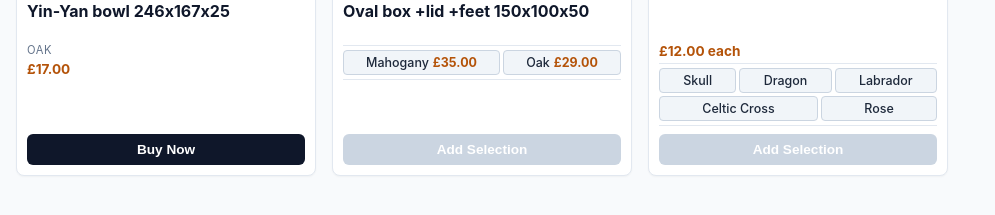
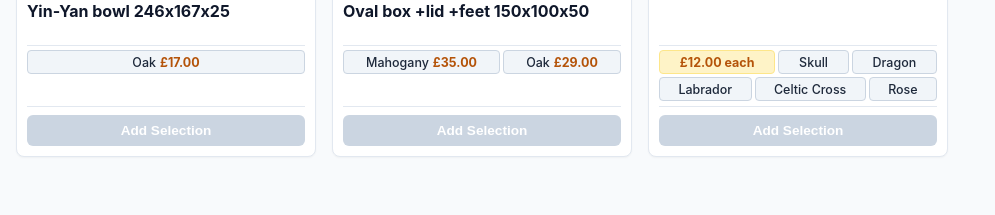
Before and after one commit to HerculeMolly/hercule-molly-website, a plain HTML site: page index.html in a window 1280 px wide. Shown: the part 377-592 px from the top of the page, without its empty margins (0-995 px from the left). Drawn offline with Linux system fonts and the light colour scheme.

Commit message:
Update index.html

```diff
--- a/index.html
+++ b/index.html
@@ -92,7 +92,7 @@
       }
     }
 
-    /* 1:1 Square Ratio Box (Auto-fits uploaded images with object-fit) */
+    /* 1:1 Square Ratio Box */
     .img-wrapper {
       width: 100%;
       aspect-ratio: 1 / 1;
@@ -133,29 +133,7 @@
       }
     }
 
-    .wood-type {
-      font-size: 0.7rem;
-      color: var(--text-muted);
-      margin: 0 0 4px 0;
-      text-transform: uppercase;
-      letter-spacing: 0.05em;
-    }
-
-    .price {
-      font-weight: 700;
-      font-size: 0.85rem;
-      color: var(--accent);
-      margin: 0 0 4px 0;
-    }
-
-    .price-header {
-      font-weight: 700;
-      font-size: 0.85rem;
-      color: var(--accent);
-      margin: 2px 0 4px 0;
-    }
-
-    /* Compact Tap-to-Toggle Pill Grid */
+    /* Option Container with Fixed Height to Lock Alignment */
     .pill-container {
       display: flex;
       flex-wrap: wrap;
@@ -164,6 +142,8 @@
       border-top: 1px solid var(--border-color);
       border-bottom: 1px solid var(--border-color);
       padding: 4px 0;
+      min-height: 52px;
+      align-content: flex-start;
     }
 
     .pill-option {
@@ -183,12 +163,15 @@
       flex-grow: 1;
       justify-content: center;
       text-align: center;
+      height: 22px;
+      box-sizing: border-box;
     }
 
     @media (min-width: 640px) {
       .pill-option {
         font-size: 0.78rem;
         padding: 4px 8px;
+        height: 24px;
       }
     }
 
@@ -218,12 +201,40 @@
       background: #e2e8f0;
     }
 
-    /* Variant List */
+    /* Static Price Pill in Position 1 */
+    .pill-static-price {
+      display: inline-flex;
+      align-items: center;
+      padding: 3px 6px;
+      background: #fef3c7;
+      border: 1px solid #fde68a;
+      border-radius: 4px;
+      font-size: 0.68rem;
+      font-weight: 700;
+      color: var(--accent);
+      flex-grow: 1;
+      justify-content: center;
+      text-align: center;
+      height: 22px;
+      box-sizing: border-box;
+    }
+
+    @media (min-width: 640px) {
+      .pill-static-price {
+        font-size: 0.78rem;
+        padding: 4px 8px;
+        height: 24px;
+      }
+    }
+
+    /* Variant List Container with fixed height matching pill-container */
     .variant-list-container {
       margin: 4px 0;
       border-top: 1px solid var(--border-color);
       border-bottom: 1px solid var(--border-color);
       padding: 4px 0;
+      min-height: 52px;
+      box-sizing: border-box;
     }
 
     .variant-header-row {
@@ -270,7 +281,7 @@
       font-size: 0.7rem;
     }
 
-    /* Fixed footer alignment */
+    /* Fixed Card Footer Alignment */
     .card-footer {
       margin-top: auto;
       padding-top: 4px;
@@ -382,7 +393,7 @@
       <button id="modal-close" onclick="closeModal()">×</button>
       <img id="modal-img" class="modal-img" src="" alt="" />
       <h2 id="modal-title" style="margin: 0 0 6px 0; font-size: 1.2rem; color: var(--primary);"></h2>
-      <p id="modal-wood" class="wood-type" style="margin-bottom: 8px;"></p>
+      <p id="modal-wood" class="wood-type" style="margin-bottom: 8px; font-size: 0.75rem; color: var(--text-muted); text-transform: uppercase;"></p>
       <p id="modal-price" class="price" style="margin-bottom: 12px;"></p>
       <p id="modal-desc" style="font-size: 0.9rem; color: var(--text-muted); line-height: 1.5; margin: 0;"></p>
     </div>
@@ -467,6 +478,7 @@
           const stockCount = parseInt(p.stock) || 0;
           const isOut = stockCount <= 0;
           const itemLongDesc = p.long_desc || 'Handcrafted quality woodcraft gift.';
+          const woodLabel = p.wood ? p.wood : 'Standard';
 
           card.innerHTML = `
             <div>
@@ -475,12 +487,21 @@
               </div>
               <div class="card-body">
                 <h3>${p.desc}</h3>
-                <p class="wood-type">${p.wood || ''}</p>
-                <p class="price">£${parseFloat(p.price).toFixed(2)}</p>
+                <div class="pill-container">
+                  <label class="pill-option ${isOut ? 'out-of-stock' : ''}">
+                    <input type="checkbox"
+                           name="group-${key}"
+                           value="${p.id}"
+                           data-price="${p.price}"
+                           ${isOut ? 'disabled' : ''}
+                           onchange="togglePill(this, '${key}')">
+                    <span>${woodLabel}</span> <span class="pill-price">£${parseFloat(p.price).toFixed(2)}</span>
+                  </label>
+                </div>
               </div>
             </div>
             <div class="card-footer">
-              <button ${isOut ? 'disabled' : ''}>${isOut ? 'Sold Out' : 'Buy Now'}</button>
+              <button id="btn-${key}" disabled>${isOut ? 'Sold Out' : 'Add Selection'}</button>
             </div>
           `;
         } else {
@@ -489,16 +510,16 @@
           const firstPrice = parseFloat(items[0].price);
           const pricesAllSame = items.every(i => parseFloat(i.price) === firstPrice);
 
-          let priceHeader = '';
-          if (pricesAllSame) {
-            priceHeader = `<p class="price-header">£${firstPrice.toFixed(2)} each</p>`;
-          }
-
           let innerOptionsHTML = '';
 
           if (layoutType === 'collection') {
-            // --- COLLECTION: Compact Tap-to-Toggle Pills (Wood + Accent Price) ---
             innerOptionsHTML = '<div class="pill-container">';
+
+            // First Pill: Static "Price Each" if all prices match
+            if (pricesAllSame) {
+              innerOptionsHTML += `<div class="pill-static-price">£${firstPrice.toFixed(2)} each</div>`;
+            }
+
             items.forEach(item => {
               const stockCount = parseInt(item.stock) || 0;
               const disabled = stockCount <= 0;
@@ -562,7 +583,6 @@
               </div>
               <div class="card-body">
                 <h3>${mainDesc}</h3>
-                ${priceHeader}
                 ${innerOptionsHTML}
               </div>
             </div>
```
